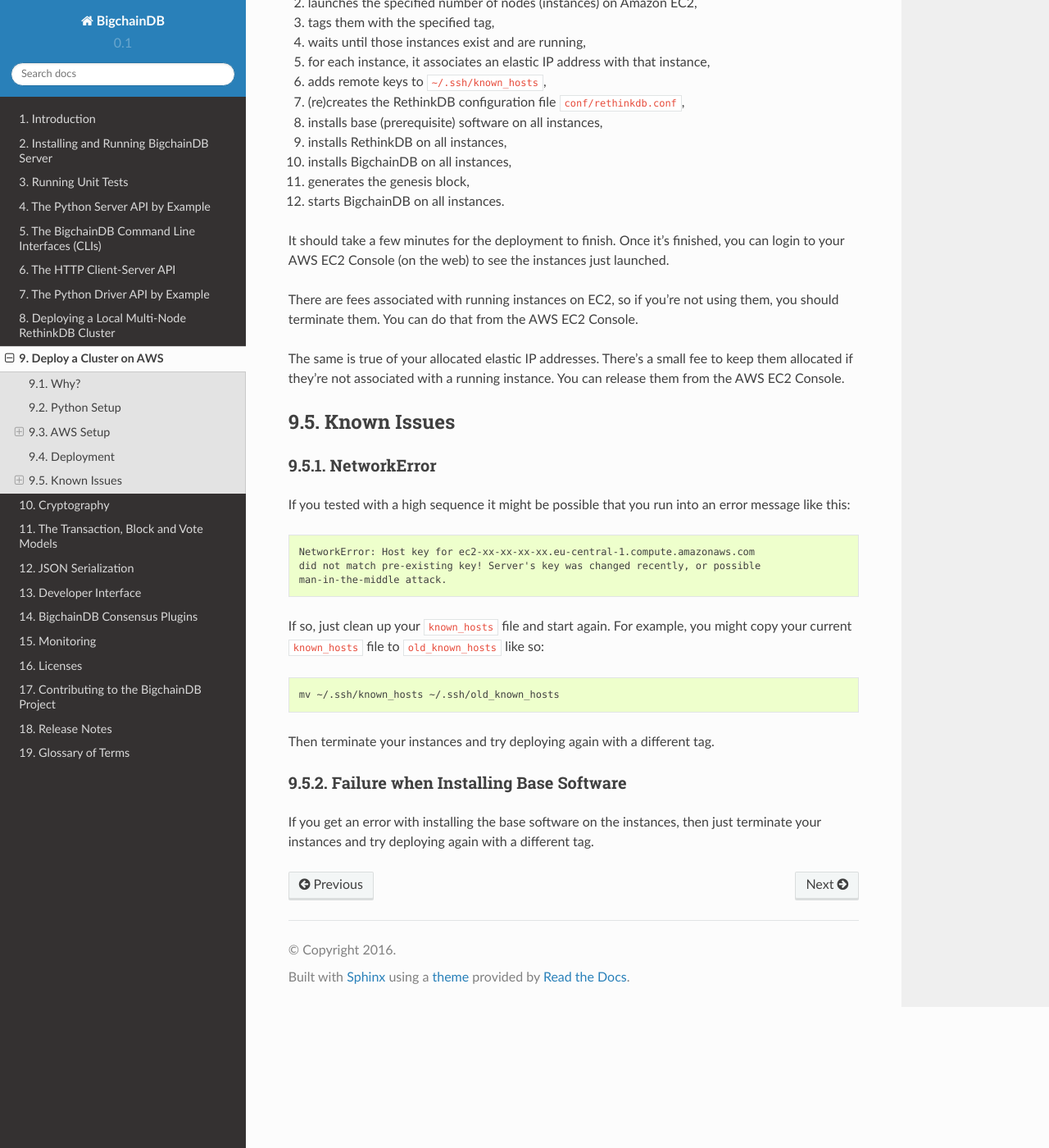
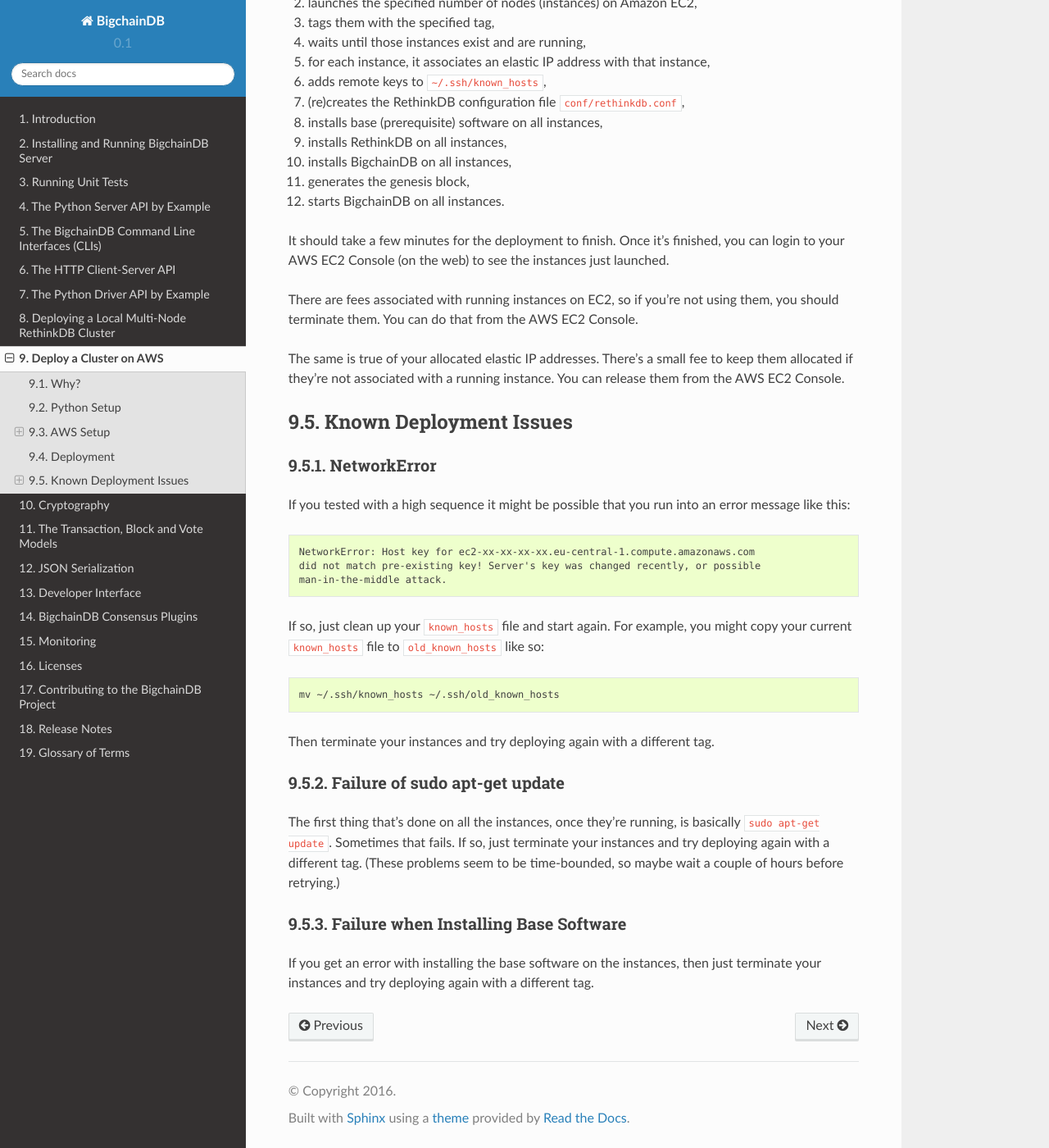
Before and after one commit to bigchaindb/bigchaindb, a Sphinx documentation site: the page built from docs/source/deploy-on-aws.md, in a window 1280 px wide and 1400 px high, scrolled down 3258 px. Shown: the whole window at 82% size. Built offline with Sphinx 7.4.7 and the Read the Docs theme 2.0.0, drawn with Linux system fonts in a browser that asks for light colours.

Commit message:
Add another 'Known Deployment Issue' to AWS deployment docs

```diff
--- a/docs/source/deploy-on-aws.md
+++ b/docs/source/deploy-on-aws.md
@@ -113,7 +113,7 @@
 
 The same is true of your allocated elastic IP addresses. There's a small fee to keep them allocated if they're not associated with a running instance. You can release them from the AWS EC2 Console.
 
-## Known Issues
+## Known Deployment Issues
 
 ### NetworkError
 
@@ -131,6 +131,10 @@
 
 Then terminate your instances and try deploying again with a different tag.
 
+### Failure of sudo apt-get update
+
+The first thing that's done on all the instances, once they're running, is basically [`sudo apt-get update`](http://askubuntu.com/questions/222348/what-does-sudo-apt-get-update-do). Sometimes that fails. If so, just terminate your instances and try deploying again with a different tag. (These problems seem to be time-bounded, so maybe wait a couple of hours before retrying.)
+
 ### Failure when Installing Base Software
 
 If you get an error with installing the base software on the instances, then just terminate your instances and try deploying again with a different tag.
```
